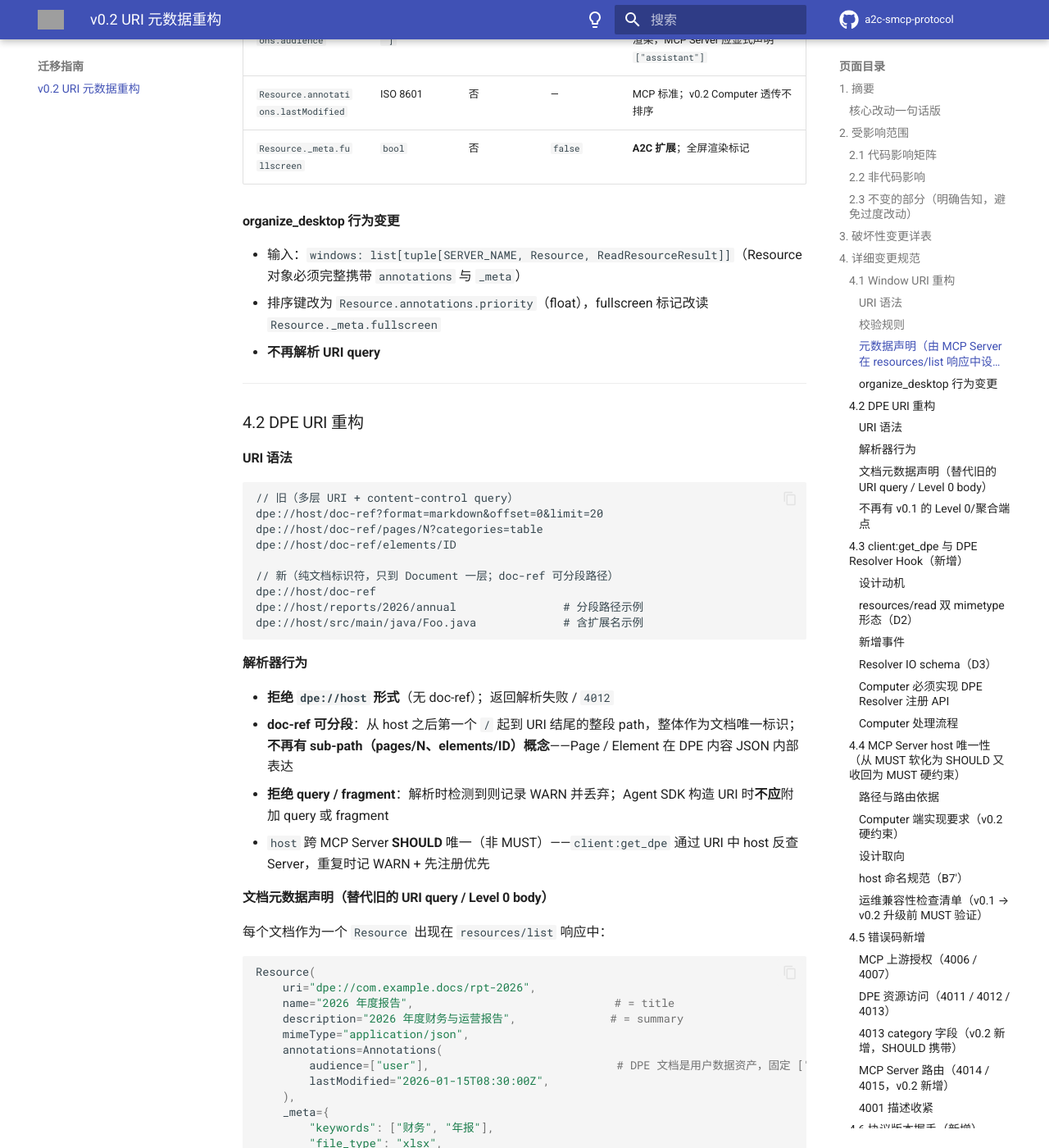
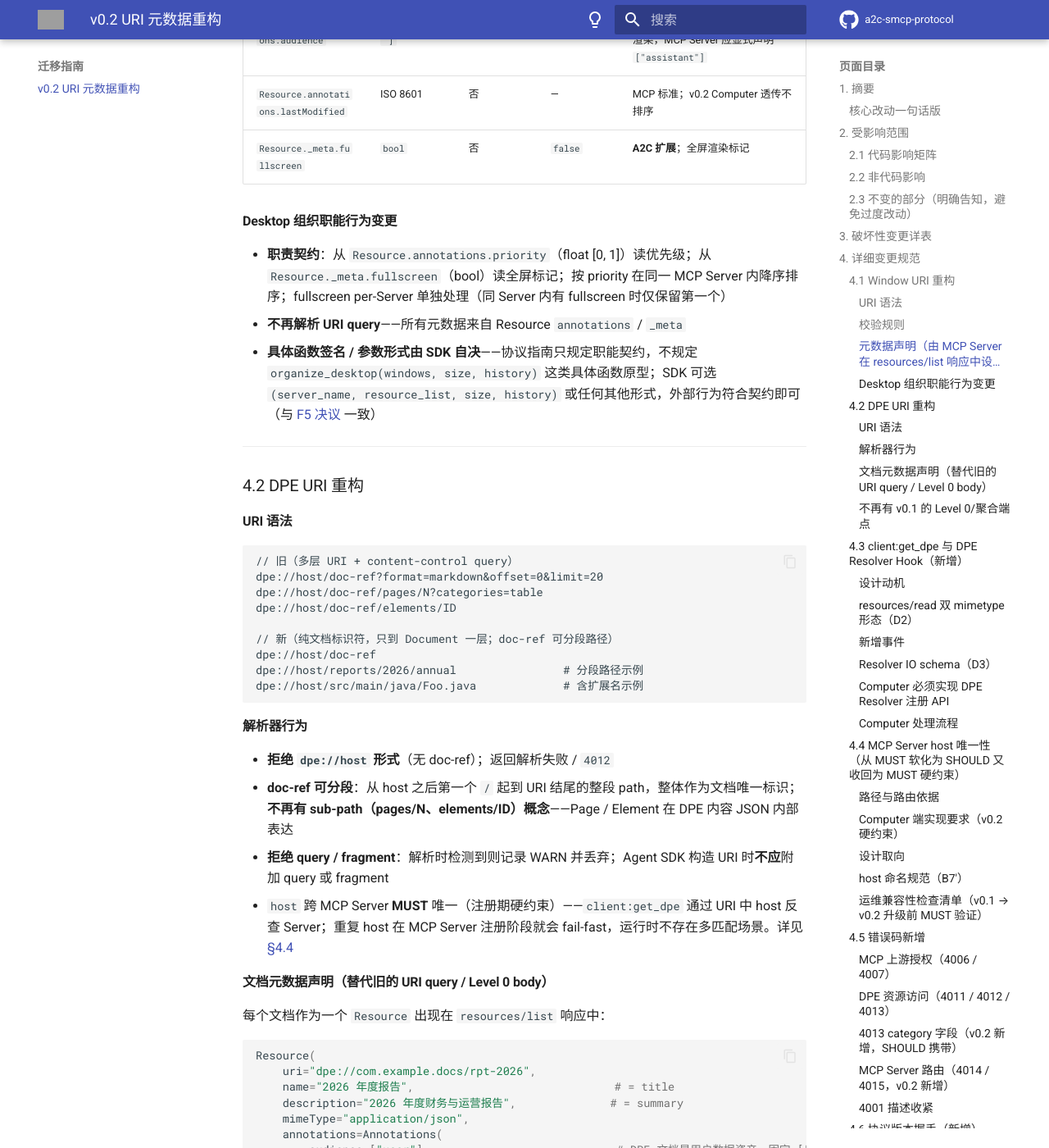
Before and after one commit to A2C-SMCP/a2c-smcp-protocol, an MkDocs documentation site: the page built from docs/migrations/v0.2-uri-metadata-refactor.md, in a window 1280 px wide and 1400 px high, scrolled down 7793 px. Shown: the whole window at 82% size. Built offline with MkDocs 1.6.1 and Material for MkDocs 9.7.7, drawn with Linux system fonts in a browser that asks for light colours; comment, search, counter and statistics services are not loaded; the version menu is left out; some of the changed text lies outside the part shown; grey boxes are pictures that could not be loaded.

Commit message:
Drop organize_desktop signature spec from migration §4.1
§4.1 still prescribed `windows: list[tuple[SERVER_NAME, Resource,
ReadResourceResult]]` while §8.4 F5 decision says the function signature
is SDK-decided. Replace the input spec with a behaviour contract
(read priority/fullscreen from Resource, sort within MCP Server, handle
fullscreen per-Server) and explicitly note the signature is up to each SDK.

Co-Authored-By: Claude Opus 4.7 (1M context) <noreply@anthropic.com>

```diff
--- a/docs/migrations/v0.2-uri-metadata-refactor.md
+++ b/docs/migrations/v0.2-uri-metadata-refactor.md
@@ -122,7 +122,7 @@ window://host/path1/path2
 
 - 解析时若 URI 含 query 部分，**MUST** 丢弃并记录 `WARNING` 级日志
 - `path` 段继续支持 URL 编码（`c%2Fd` 保持为单段）
-- `host` 跨 MCP Server **SHOULD** 唯一（非 MUST）；Computer 注册重复时记 WARN，不阻塞注册
+- `host` 跨 MCP Server **MUST** 唯一（注册期硬约束，冲突时注册失败）；命名风格 SHOULD 反向域名（lint-style，不符合时 WARN 但不阻塞）。详见 [§4.4](#44-mcp-server-host-唯一性从-must-软化为-should-又收回为-must-硬约束)
 
 #### 元数据声明（由 MCP Server 在 `resources/list` 响应中设置）
 
@@ -133,11 +133,11 @@ window://host/path1/path2
 | `Resource.annotations.lastModified` | ISO 8601 | 否 | — | MCP 标准；v0.2 Computer 透传不排序 |
 | `Resource._meta.fullscreen` | `bool` | 否 | `false` | **A2C 扩展**；全屏渲染标记 |
 
-#### organize_desktop 行为变更
+#### Desktop 组织职能行为变更
 
-- 输入：`windows: list[tuple[SERVER_NAME, Resource, ReadResourceResult]]`（Resource 对象必须完整携带 `annotations` 与 `_meta`）
-- 排序键改为 `Resource.annotations.priority`（float），fullscreen 标记改读 `Resource._meta.fullscreen`
-- **不再解析 URI query**
+- **职责契约**：从 `Resource.annotations.priority`（float [0, 1]）读优先级；从 `Resource._meta.fullscreen`（bool）读全屏标记；按 priority 在同一 MCP Server 内降序排序；fullscreen per-Server 单独处理（同 Server 内有 fullscreen 时仅保留第一个）
+- **不再解析 URI query**——所有元数据来自 Resource `annotations` / `_meta`
+- **具体函数签名 / 参数形式由 SDK 自决**——协议指南只规定职能契约，不规定 `organize_desktop(windows, size, history)` 这类具体函数原型；SDK 可选 `(server_name, resource_list, size, history)` 或任何其他形式，外部行为符合契约即可（与 [F5 决议](#84-决议溯源) 一致）
 
 ---
 
@@ -162,7 +162,7 @@ dpe://host/src/main/java/Foo.java             # 含扩展名示例
 - **拒绝 `dpe://host` 形式**（无 doc-ref）；返回解析失败 / `4012`
 - **doc-ref 可分段**：从 host 之后第一个 `/` 起到 URI 结尾的整段 path，整体作为文档唯一标识；**不再有 sub-path（pages/N、elements/ID）概念**——Page / Element 在 DPE 内容 JSON 内部表达
 - **拒绝 query / fragment**：解析时检测到则记录 WARN 并丢弃；Agent SDK 构造 URI 时**不应**附加 query 或 fragment
-- `host` 跨 MCP Server **SHOULD** 唯一（非 MUST）——`client:get_dpe` 通过 URI 中 host 反查 Server，重复时记 WARN + 先注册优先
+- `host` 跨 MCP Server **MUST** 唯一（注册期硬约束）——`client:get_dpe` 通过 URI 中 host 反查 Server；重复 host 在 MCP Server 注册阶段就会 fail-fast，运行时不存在多匹配场景。详见 [§4.4](#44-mcp-server-host-唯一性从-must-软化为-should-又收回为-must-硬约束)
 
 #### 文档元数据声明（替代旧的 URI query / Level 0 body）
 
```
